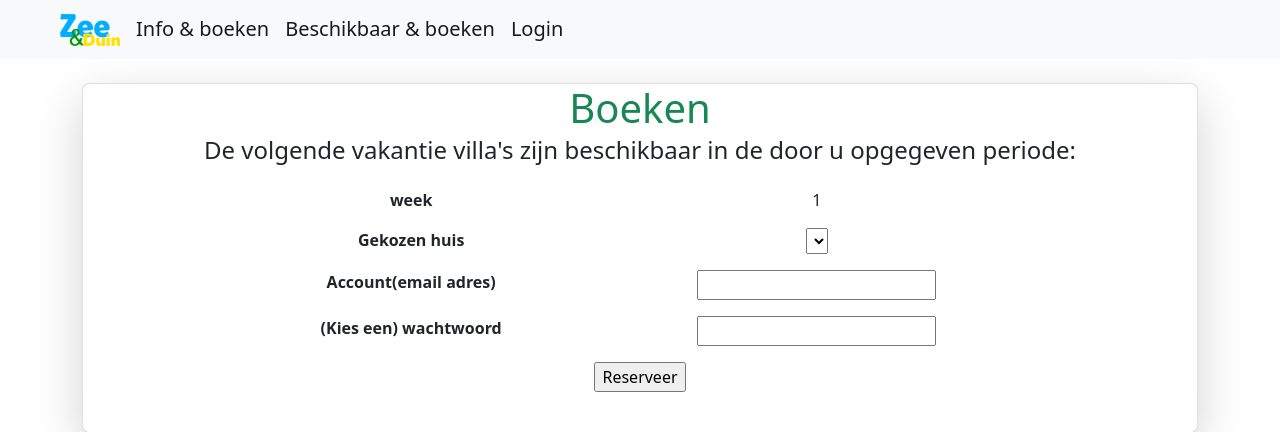
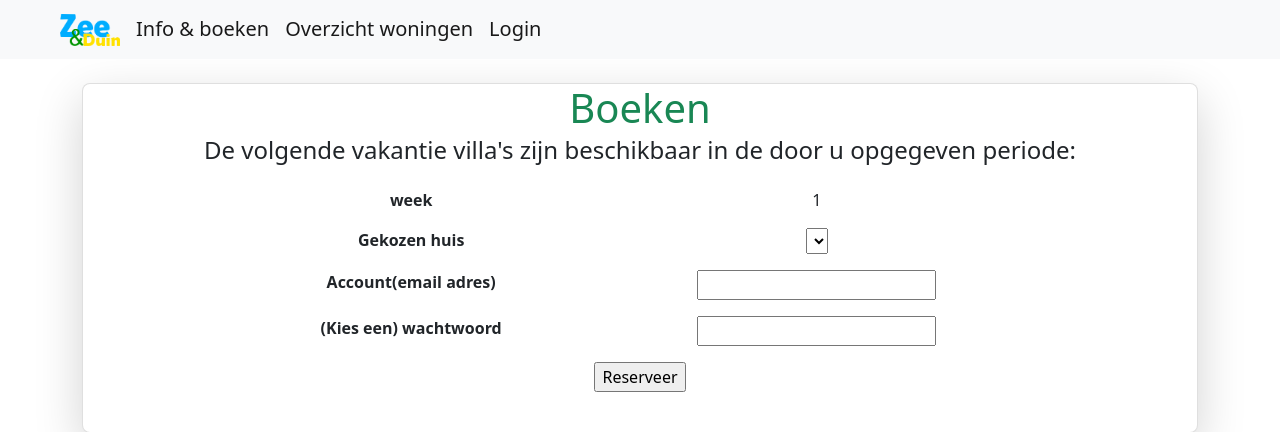
Before and after one commit to bertustenhoor/eindProject, a Flask app: page /boeken_2/1/1 in a window 1280 px wide. Shown: the top 432 px of the page. Run offline with Flask 2, Linux system fonts and the light colour scheme; data that the repository does not hold is empty; parts of the project's set-up code (start-up, migrations or seed data) failed here and were passed over.

```diff
--- a/templates/base.html
+++ b/templates/base.html
@@ -15,7 +15,7 @@
 			<a class="navbar-brand" href="{{ url_for('index') }}"><img src="/static/mini_logo.png" width="60"
 																	   alt="Home"></a>
 			<a class="navbar-brand" href="{{ url_for('info') }}">Info & boeken</a>
-			<a class="navbar-brand" href="{{ url_for('huisjes') }}">Beschikbaar & boeken</a>
+			<a class="navbar-brand" href="{{ url_for('huisjes') }}">Overzicht woningen</a>
 			<a class="navbar-brand" href="{{ url_for('back_home') }}">Login</a>
 		</div>
 	</nav>
```
